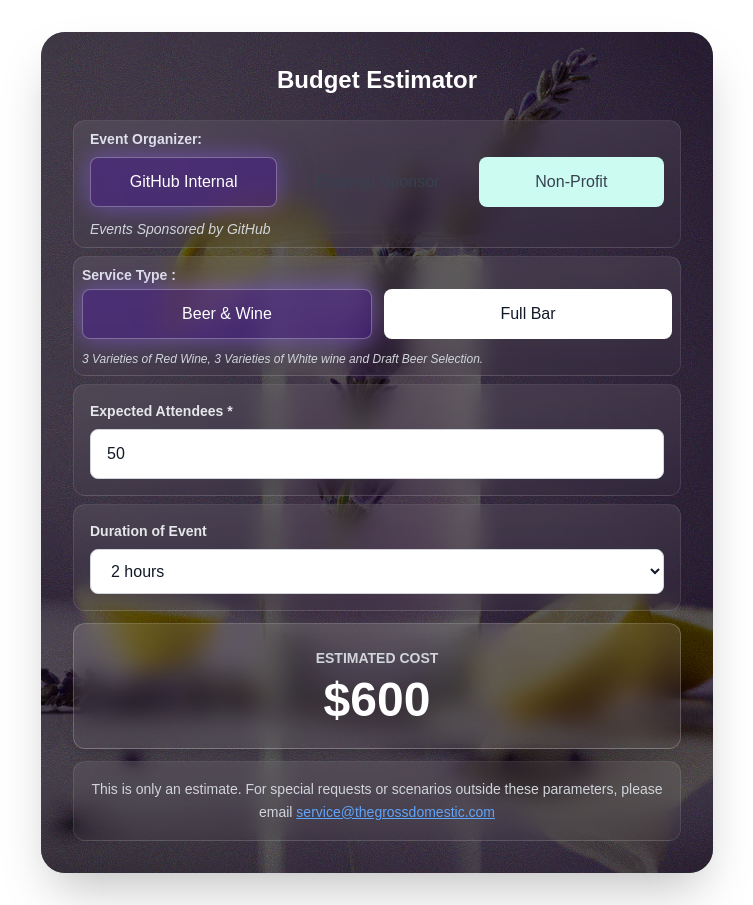
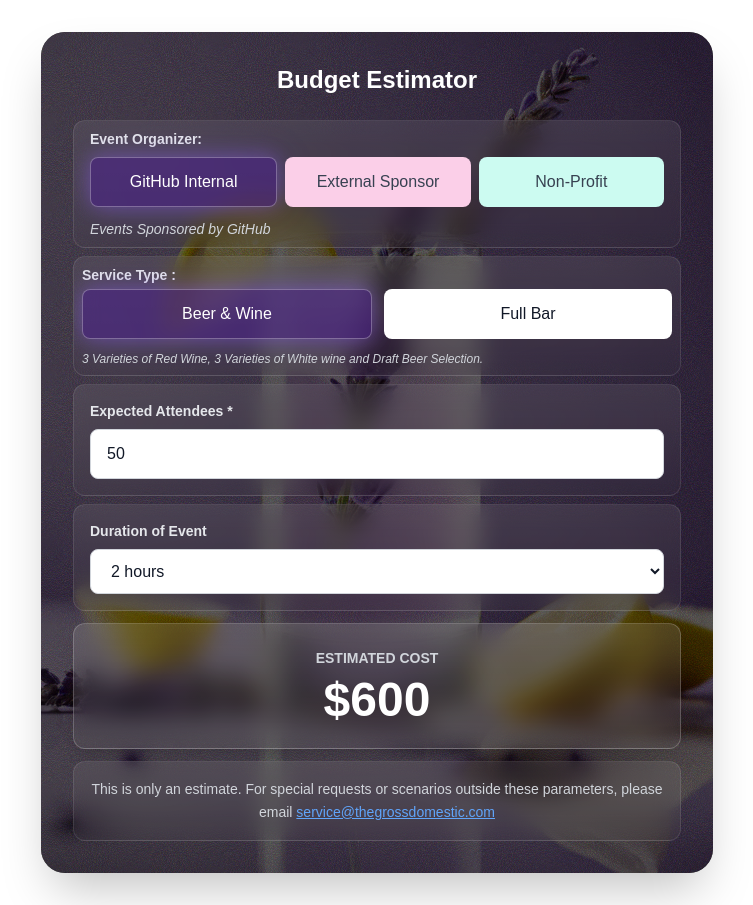
Before and after one commit to CinnamonGrossCrunch/bar-cost-estimator, a Next.js app: page / in a window 1280 px wide. Shown: the whole page, without its empty margins (263-1016 px from the left). Built offline with nearby package versions, Linux system fonts and the light colour scheme.

Commit message:
Fix External Sponsor button colors by using pink instead of magenta classes

```diff
--- a/src/components/CostCalculatorWidget.tsx
+++ b/src/components/CostCalculatorWidget.tsx
@@ -129,8 +129,8 @@ export default function CostCalculatorWidget() {
             onClick={() => setOrgType('externalSponsor')}
             className={`flex-1 px-1.5 py-2 sm:px-4 sm:py-3 rounded-lg font-medium transition-all text-xs sm:text-base leading-tight ${
               orgType === 'externalSponsor'
-                ? 'bg-magenta-500/50 text-white shadow-lg border border-white/30'
-                : 'bg-magenta-200 text-gray-700 hover:bg-magenta-300'
+                ? 'bg-pink-500/50 text-white shadow-lg border border-white/30'
+                : 'bg-pink-200 text-gray-700 hover:bg-pink-300'
             }`}
             style={orgType === 'externalSponsor' ? {
               boxShadow: '0 0 20px rgba(236, 72, 153, 0.4), 0 0 40px rgba(236, 72, 153, 0.2)'
@@ -176,7 +176,7 @@ export default function CostCalculatorWidget() {
                 ? (orgType === 'githubInternal'
                     ? 'bg-violet-900/50 text-white shadow-lg border border-white/30'
                     : orgType === 'externalSponsor'
-                    ? 'bg-magenta-500/50 text-white shadow-lg border border-white/30'
+                    ? 'bg-pink-500/50 text-white shadow-lg border border-white/30'
                     : 'bg-teal-500/50 text-white shadow-lg border border-white/30')
                 : 'bg-white text-gray-900 hover:bg-gray-100'
             }`}
@@ -198,7 +198,7 @@ export default function CostCalculatorWidget() {
                 ? (orgType === 'githubInternal'
                     ? 'bg-violet-900/50 text-white shadow-lg border border-white/30'
                     : orgType === 'externalSponsor'
-                    ? 'bg-magenta-500/50 text-white shadow-lg border border-white/30'
+                    ? 'bg-pink-500/50 text-white shadow-lg border border-white/30'
                     : 'bg-teal-500/50 text-white shadow-lg border border-white/30')
                 : 'bg-white text-gray-900 hover:bg-gray-100'
             }`}
```
